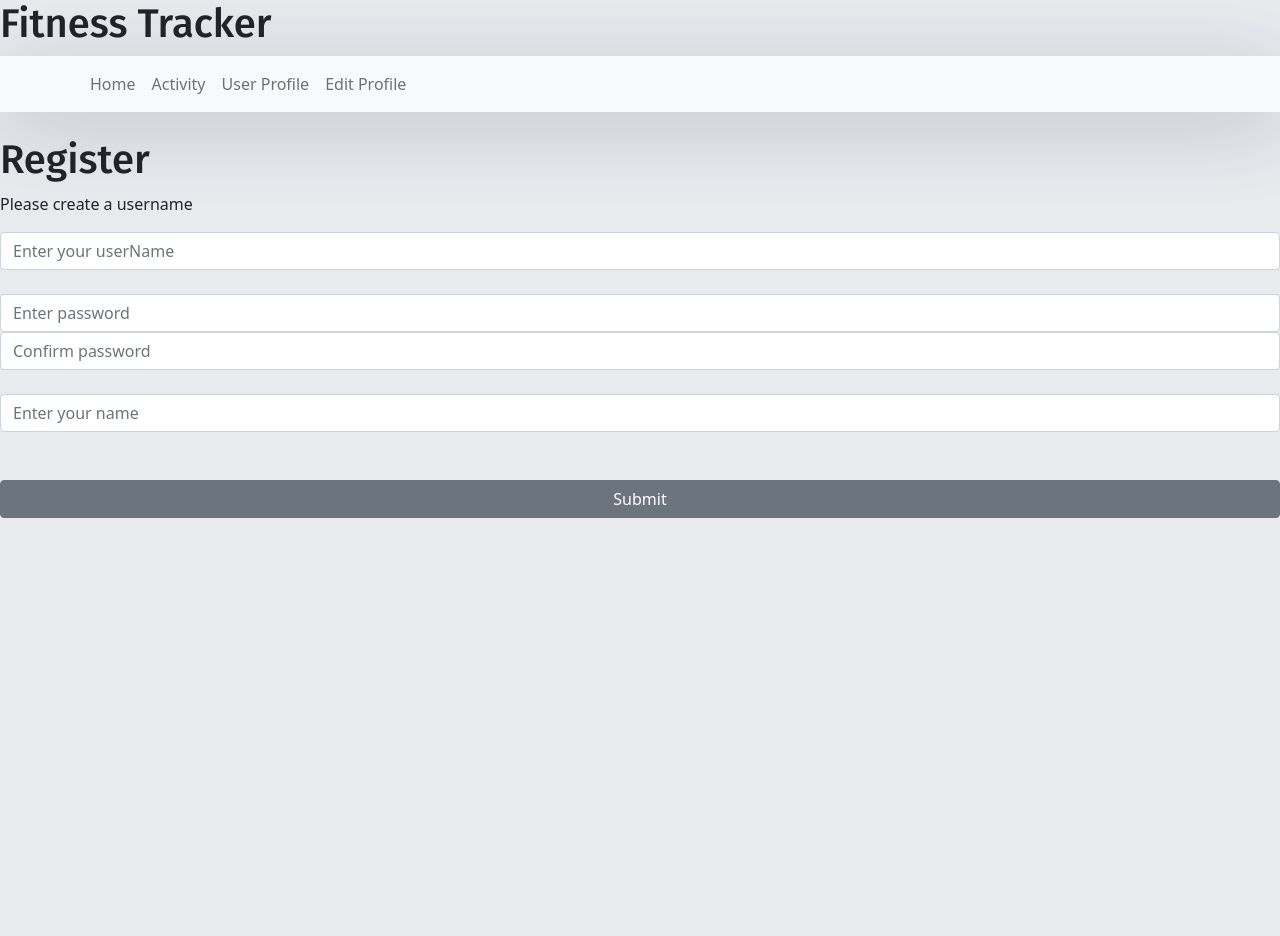
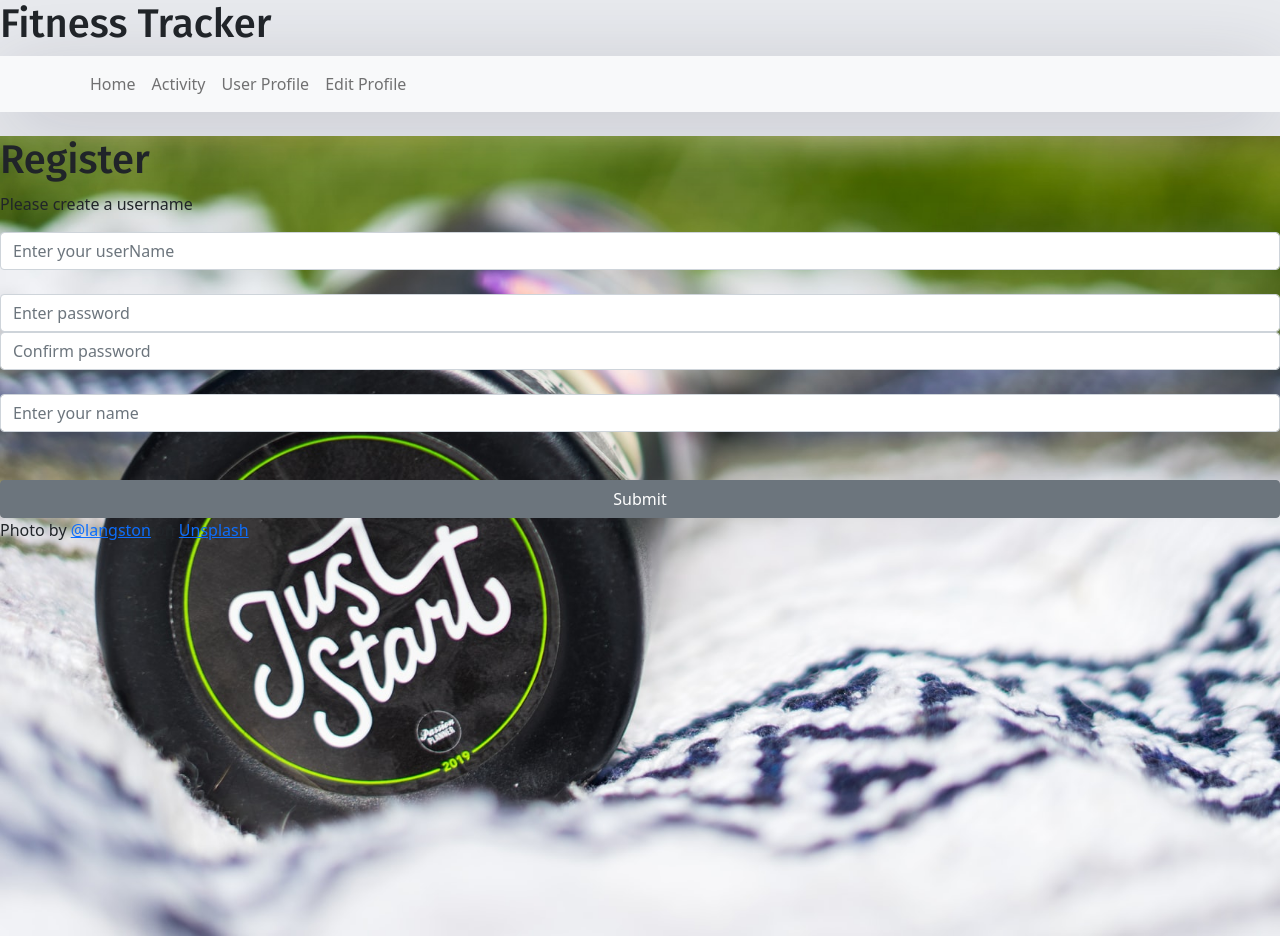
Before and after one commit to Wubsy/fitness-tracker-backend, a React (Create React App) app in the folder client/: page /signUp in a window 1280 px wide. Before the commit the page ends 800 px from the top, so only its background shows below. Built offline with nearby package versions, Linux system fonts and the light colour scheme.

Commit message:
added images to a couple pages

```diff
--- a/client/src/components/Home.js
+++ b/client/src/components/Home.js
@@ -43,7 +43,10 @@ function Home() {
         )}
       </ul>
       </div>
+      <div>Photo by <a href="https://unsplash.com/@ben.warren?utm_source=unsplash&utm_medium=referral&utm_content=creditCopyText">Ben Warren</a> on <a href="https://unsplash.com/s/photos/empty-plate?utm_source=unsplash&utm_medium=referral&utm_content=creditCopyText">Unsplash</a>
+    </div>
     </header>
+
   )
 }
 
--- a/client/src/components/Register.js
+++ b/client/src/components/Register.js
@@ -6,6 +6,7 @@ import { useNavigate } from 'react-router-dom'
 import { toast } from 'react-toastify'
 
 import { register, reset } from '../features/auth/authSlice';
+import image from "../images/langston-register.jpg";
 
 
 function Register() {
@@ -64,6 +65,7 @@ function Register() {
 
   return (
     <>
+    <div style= {{ backgroundImage:`url(${image})`,backgroundRepeat:"no-repeat",backgroundSize:"cover",width:"100vw",height:"100vh"}}>
       <section>
         <h1>
          Register
@@ -127,7 +129,10 @@ function Register() {
             </button>
           </div>
         </form>
+        <div>Photo by <a href="https://unsplash.com/@langston?utm_source=unsplash&utm_medium=referral&utm_content=creditCopyText">@langston</a> on <a href="https://unsplash.com/s/photos/empty-plate?utm_source=unsplash&utm_medium=referral&utm_content=creditCopyText">Unsplash</a>
+    </div>
       </section>
+      </div>
     </>
   )
 }
```
Also changed, not shown: client/src/images/langston-register.jpg (added).
